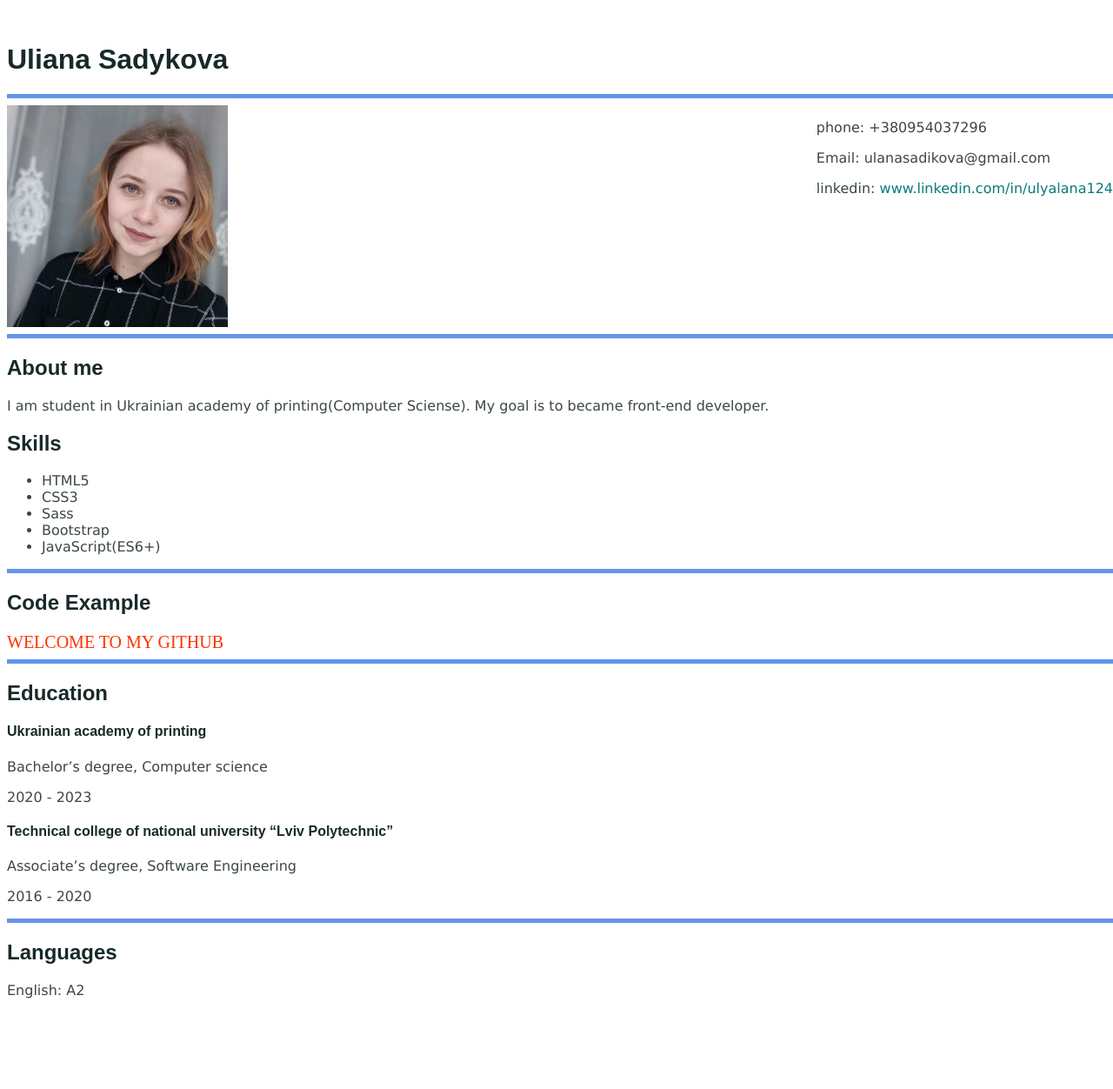
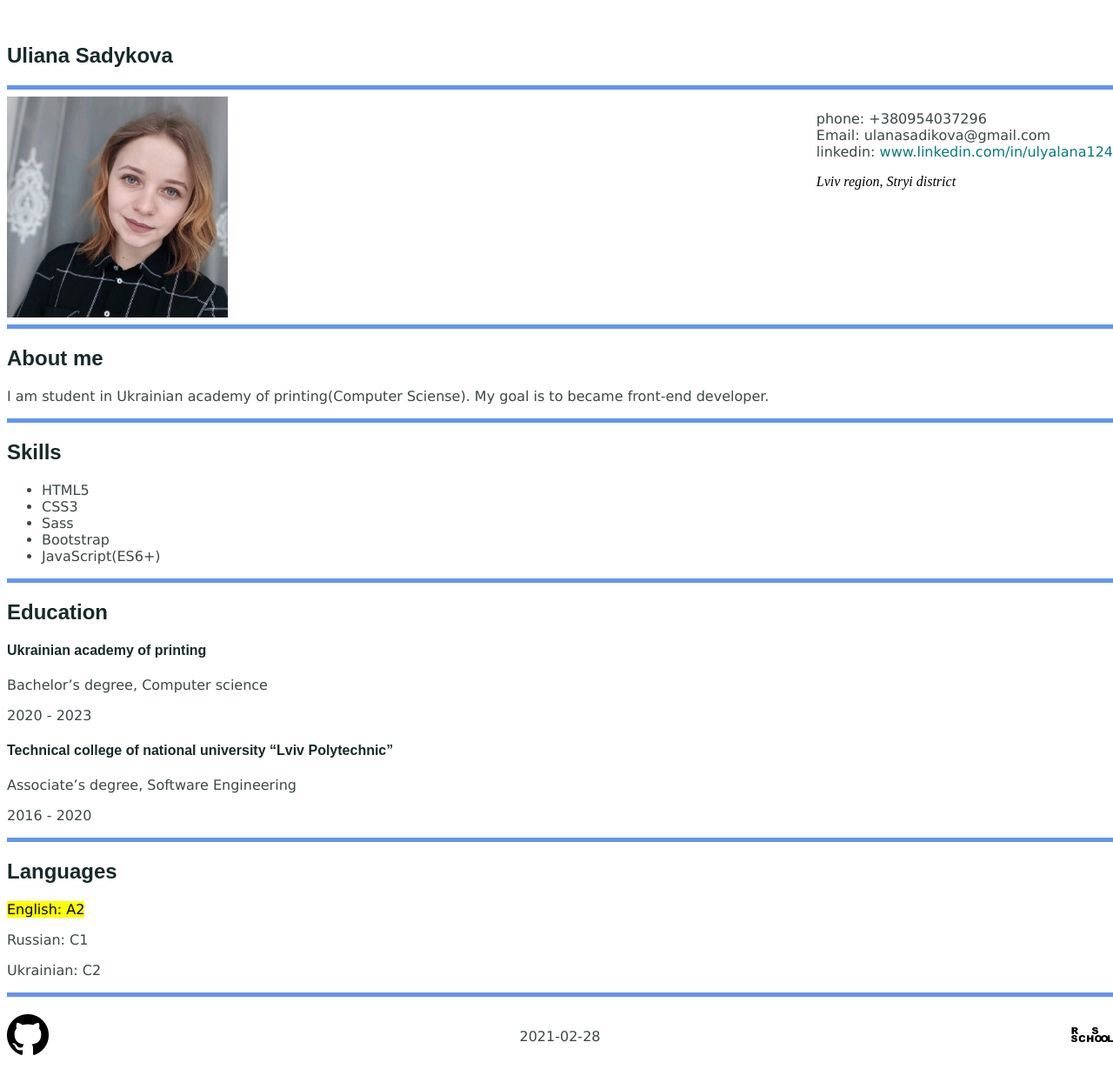
Before and after one commit to ulyalana124/rsschool-cv, a plain HTML site: page index.html in a window 1280 px wide. Shown: the whole page at 87% size. Before the commit the page ends 1198 px from the top, so only its background shows below. Drawn offline with Linux system fonts and the light colour scheme.

Commit message:
feat: add footer

```diff
--- a/index.html
+++ b/index.html
@@ -13,15 +13,19 @@
 
 <body>
     <div class="container">
+        <section class="contact">
             <h1>Uliana Sadykova</h1>
             <hr>
-        <section class="contact">
+            <div class="wrapper">
                 <img src="img/photo.jpg" alt="my photo">
                 <div class="contact-info">
-                <p>phone: +380954037296</p>
-                <p>Email: ulanasadikova@gmail.com</p>
-                <p>linkedin: <a href="https://www.linkedin.com/in/ulyalana124/">www.linkedin.com/in/ulyalana124</a></p>
-            </div>
+                    <ul>
+                        <li>phone: +380954037296</li>
+                        <li>Email: ulanasadikova@gmail.com</li>
+                        <li>linkedin: <a href="https://www.linkedin.com/in/ulyalana124/">www.linkedin.com/in/ulyalana124</a></li>
+                    </ul>
+                    <address>Lviv region, Stryi district</address>
+                </div></div>
         </section>
         <hr>
         <section class="about-me">
@@ -31,6 +35,7 @@
                 developer.
             </p>
         </section>
+        <hr>
         <section class="skills">
             <h2>Skills</h2>
             <ul>
@@ -42,9 +47,7 @@
             </ul>
         </section>
         <hr>
-        <h2>Code Example</h2>
-        <a href="https://github.com/ulyalana124?tab=repositories"><span>Welcome to my github</span></a>
-        <hr>
+        <section class="education">
             <h2>Education</h2>
             <div class="educ">
                 <h4>Ukrainian academy of printing</h4>
@@ -56,11 +59,24 @@
                 <p>Associate’s degree, Software Engineering</p>
                 <p>2016 - 2020</p>
             </div>
+        </section>
         <hr>
+        <section class="languages">
             <h2>Languages</h2>
-        <p>English: A2</p>
+            <p><mark>English: A2</mark></p>
+            <p>Russian: C1</p>
+            <p>Ukrainian: C2</p>
+        </section>
+        <hr>
+        <footer>
+            <a href="https://github.com/ulyalana124">
+                <img src="img/githublogo.png" alt="my githubpage">
+            </a>
+            <time>2021-02-28</time>
+            <a href="https://app.rs.school/">
+                <img src="img/logo-rsschool3.png" alt="rsschool-logo">
+            </a>
+        </footer>
     </div>
 </body>
-<!--  -->
-
 </html>
--- a/style.css
+++ b/style.css
@@ -17,7 +17,7 @@ a {
    color: rgb(7, 122, 122);
 }
 
-p, li {
+p, li, time{
    font-family: Verdana, Geneva, Tahoma, sans-serif;
    font-size: 16px;
    color: rgb(60, 71, 71);
@@ -30,13 +30,14 @@ hr {
    background-color: cornflowerblue;
 }
 
-span {
-   text-transform: uppercase;
-   font-size: 20px;
-   color:rgb(253, 51, 0);
+.contact-info ul {
+   padding-inline-start: 0;
+}
+.contact-info li {
+   list-style: none;
 }
 
-.contact {
+.wrapper {
    display: flex;
    justify-content: space-between;
 }
@@ -44,3 +45,14 @@ span {
 img {
    width: 20%;
 }
+
+footer {
+   display: flex;
+   justify-content: space-between;
+   align-items: center;
+   margin-top: 20px;
+}
+
+footer img{
+   width: 48px;
+}
```
Also changed, not shown: img/githublogo.png (added), img/logo-rsschool3.png (added). Lines whose indentation alone changed are shown as unchanged.
